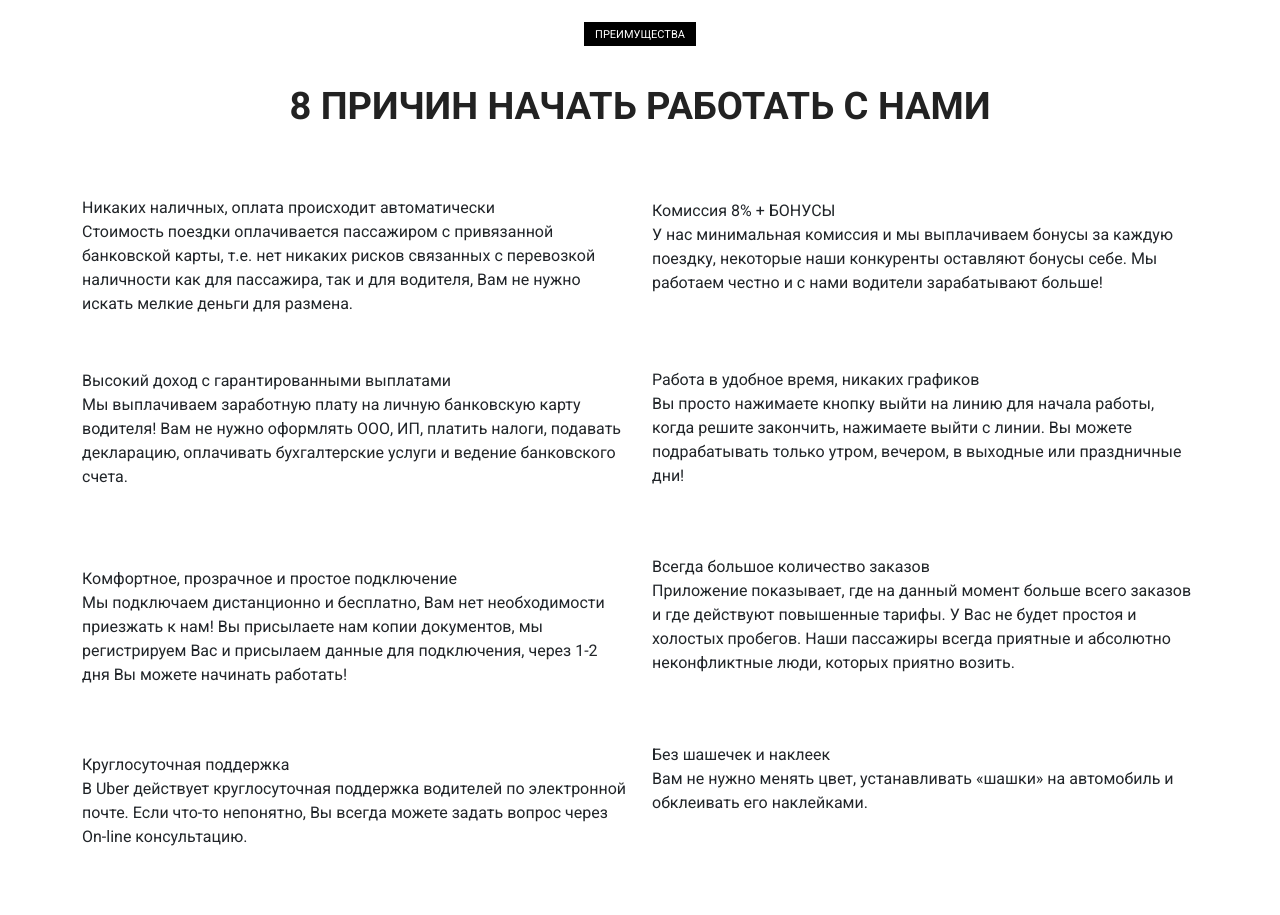
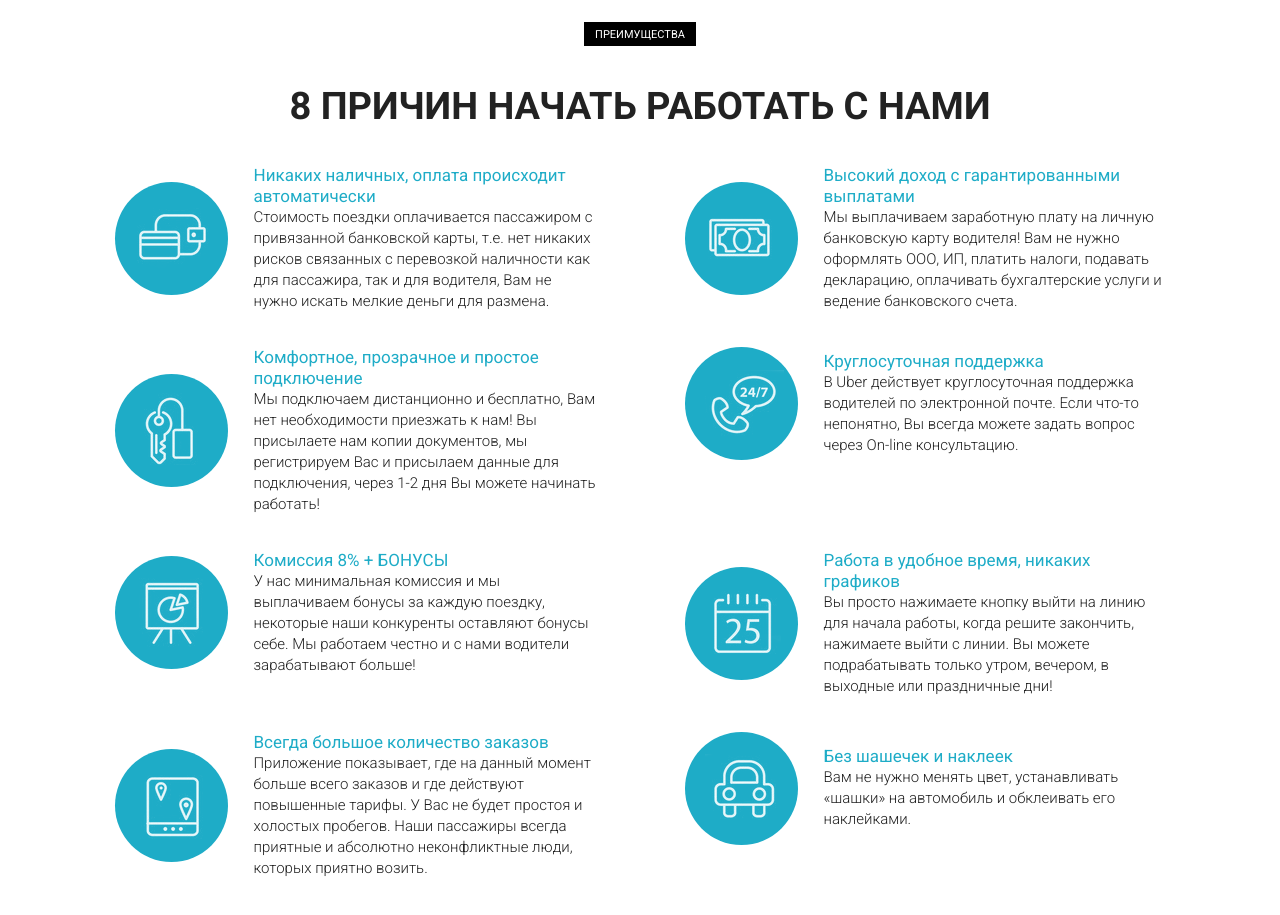
Before and after one commit to veasaaa/bootstrap_project, a plain HTML site: page src/index.html in a window 1280 px wide. Shown: the part 900-1815 px from the top of the page. Before the commit the page ends 1749 px from the top, so only its background shows below. Drawn offline with Linux system fonts and the light colour scheme.

Commit message:
homeword 1.05 done

```diff
--- a/src/css/style.css
+++ b/src/css/style.css
@@ -153,9 +153,13 @@ nav {
     text-transform: uppercase;
 }
 
+.advantages {
+    margin: 71px 0 65px 0;
+}
+
 .advantages .advantages_btn {
     display: block;
-    margin: 71px auto 0 auto;
+    margin: 0 auto;
     padding-top: 3px;
     width: 112px;
     height: 24px;
@@ -175,3 +179,39 @@ nav {
     text-align: center;
     text-transform: uppercase;
 }
+
+.advantages .advantages_item {
+    display: flex;
+    justify-content: center;
+    align-items: center;
+    margin-top: 35px;
+}
+
+.advantages .advantages_item .advantages_icon {
+    display: flex;
+    justify-content: center;
+    align-items: center;
+    margin-right: 26px;
+    width: 113px;
+    height: 113px;
+    background-color: #1eacc7;
+    border-radius: 100%;
+}
+
+.advantages .advantages_item .advantages_descr {
+    width: 342px;
+}
+
+.advantages .advantages_item .advantages_descr .advantages_header {
+    line-height: 21px;
+    color: #1eacc7;
+    font-size: 17px;
+    font-weight: 400;
+}
+
+.advantages .advantages_item .advantages_descr .advantages_text {
+    color: #202020;
+    font-size: 15px;
+    font-weight: 300;
+    line-height: 21px;
+}
--- a/src/index.html
+++ b/src/index.html
@@ -70,83 +70,127 @@
                 <h2 class="advantages_titel">8 причин начать работать с нами</h2>
                 <div class="row">
                     <div class="col-md-6">
-                        <div class="advantages_item1">
-                            <img class="advantages_icon" src="icons/icon_3.png" alt="3">
+                        <div class="advantages_item">
+                            <div class="advantages_icon">
+                                <img src="icons/icon_3.png" alt="3">
+                            </div>
+                            <div class="advantages_descr">
                                 <div class="advantages_header">
                                     Никаких наличных, оплата происходит
                                     автоматически
                                 </div>
-                            <div class="advantages_descr">
+                                <div class="advantages_text">
                                     Стоимость поездки оплачивается пассажиром с привязанной банковской карты, т.е. нет никаких рисков связанных с перевозкой наличности как для пассажира, так и для водителя, Вам не нужно искать мелкие деньги для размена.
                                 </div>
                             </div>
-                        <div class="advantages_item2">
-                            <img class="advantages_icon" src="icons/icon_6.png" alt="6">
+                        </div>
+                    </div>
+                    <div class="col-md-6">
+                        <div class="advantages_item">
+                            <div class="advantages_icon">
+                                <img src="icons/icon_6.png" alt="6">
+                            </div>
+                            <div class="advantages_descr">
                                 <div class="advantages_header">
                                     Высокий доход с гарантированными
                                     выплатами
                                 </div>
-                            <div class="advantages_descr">
+                                <div class="advantages_text">
                                     Мы выплачиваем заработную плату на личную банковскую карту водителя! Вам не нужно оформлять ООО, ИП, платить налоги, подавать декларацию, оплачивать бухгалтерские услуги и ведение банковского счета.
                                 </div>
                             </div>
-                        <div class="advantages_item3">
-                            <img class="advantages_icon" src="icons/icon_2.png" alt="2">
+                        </div>
+                    </div>
+                    <div class="col-md-6">
+                        <div class="advantages_item">
+                            <div class="advantages_icon">
+                                <img src="icons/icon_2.png" alt="2">
+                            </div>
+                            <div class="advantages_descr">
                                 <div class="advantages_header">
                                     Комфортное, прозрачное и простое
                                     подключение
                                 </div>
-                            <div class="advantages_descr">
+                                <div class="advantages_text">
                                     Мы подключаем дистанционно и бесплатно, Вам нет необходимости приезжать к нам! Вы присылаете нам копии документов, мы регистрируем Вас и присылаем данные для подключения, через 1-2 дня Вы можете начинать работать!
                                 </div>
                             </div>
-                        <div class="advantages_item4">
-                            <img class="advantages_icon" src="icons/icon_4.png" alt="4">
+                        </div>
+                    </div>
+                    <div class="col-md-6">
+                        <div class="advantages_item">
+                            <div class="advantages_icon">
+                                <img src="icons/icon_4.png" alt="4">
+                            </div>
+                            <div class="advantages_descr">
                                 <div class="advantages_header">
                                     Круглосуточная поддержка
                                 </div>
-                            <div class="advantages_descr">
+                                <div class="advantages_text">
                                     В Uber действует круглосуточная поддержка водителей по электронной почте. Если что-то непонятно, Вы всегда можете задать вопрос через On-line консультацию.
+                                </div>
                             </div>
                         </div>
                     </div>
 
                     <div class="col-md-6">
-                        <div class="advantages_item1">
-                            <img class="advantages_icon" src="icons/icon_8.png" alt="8">
+                        <div class="advantages_item">
+                            <div class="advantages_icon">
+                                <img  src="icons/icon_8.png" alt="8">
+                            </div>
+                            <div class="advantages_descr">
                                 <div class="advantages_header">
                                     Комиссия 8% + БОНУСЫ
                                 </div>
-                            <div class="advantages_descr">
+                                <div class="advantages_text">
                                     У нас минимальная комиссия и мы выплачиваем бонусы за каждую поездку, некоторые наши конкуренты оставляют бонусы себе. Мы работаем честно и с нами водители зарабатывают больше!
                                 </div>
                             </div>
-                        <div class="advantages_item2">
-                            <img class="advantages_icon" src="icons/icon_5.png" alt="5">
+                        </div>
+                    </div>
+                    <div class="col-md-6">
+                        <div class="advantages_item">
+                            <div class="advantages_icon">
+                                <img src="icons/icon_5.png" alt="5">
+                            </div>
+                            <div class="advantages_descr">
                                 <div class="advantages_header">
                                     Работа в удобное время, никаких
                                     графиков
                                 </div>
-                            <div class="advantages_descr">
+                                <div class="advantages_text">
                                     Вы просто нажимаете кнопку выйти на линию для начала работы, когда решите закончить, нажимаете выйти с линии. Вы можете подрабатывать только утром, вечером, в выходные или праздничные дни!
                                 </div>
                             </div>
-                        <div class="advantages_item3">
-                            <img class="advantages_icon" src="icons/icon_1.png" alt="1">
+                        </div>
+                    </div>
+                    <div class="col-md-6">
+                        <div class="advantages_item">
+                            <div class="advantages_icon">
+                                <img src="icons/icon_1.png" alt="1">
+                            </div>
+                            <div class="advantages_descr">
                                 <div class="advantages_header">
                                     Всегда большое количество заказов
                                 </div>
-                            <div class="advantages_descr">
+                                <div class="advantages_text">
                                     Приложение показывает, где на данный момент больше всего заказов и где действуют повышенные тарифы. У Вас не будет простоя и холостых пробегов. Наши пассажиры всегда приятные и абсолютно неконфликтные люди, которых приятно возить.
                                 </div>
                             </div>
-                        <div class="advantages_item4">
-                            <img class="advantages_icon" src="icons/icon_7.png" alt="7">
+                        </div>
+                    </div>
+                    <div class="col-md-6">
+                        <div class="advantages_item">
+                            <div class="advantages_icon">
+                                <img src="icons/icon_7.png" alt="7">
+                            </div>
+                            <div class="advantages_descr">
                                 <div class="advantages_header">
                                     Без шашечек и наклеек
                                 </div>
-                            <div class="advantages_descr">
+                                <div class="advantages_text">
                                     Вам не нужно менять цвет, устанавливать «шашки» на автомобиль и обклеивать его наклейками.
+                                </div>
                             </div>
                         </div>
                     </div>
```
Lines whose indentation alone changed are shown as unchanged.
